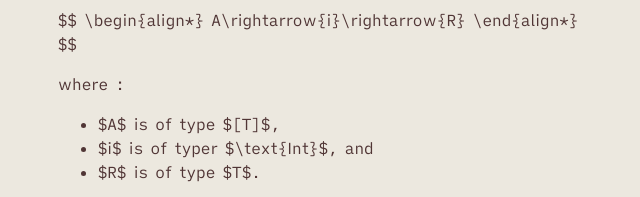
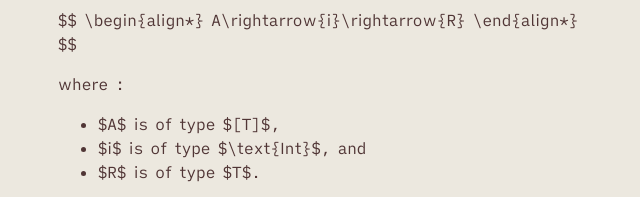
Before and after one commit to Eurydia/notes-on-clean-programming-language, an Astro site: page /cleanpedia/appendix-a/lists in a window 1280 px wide. Shown: the part 1060-1257 px from the top of the page, 319-959 px from the left. Built offline with nearby package versions, Linux system fonts and the light colour scheme; Astro itself is replaced by a stand-in of ours; some packages are replaced by stand-ins of ours.

Commit message:
Update lists.md

```diff
--- a/src/pages/appendix-a/lists.md
+++ b/src/pages/appendix-a/lists.md
@@ -57,7 +57,7 @@ $$
 
 where :
 - $A$ is of type $[T]$,
-- $i$ is of typer $\text{Int}$, and
+- $i$ is of type $\text{Int}$, and
 - $R$ is of type $T$.
 
 **Behavior**: returns element at $i$-th index of $A$.
```
